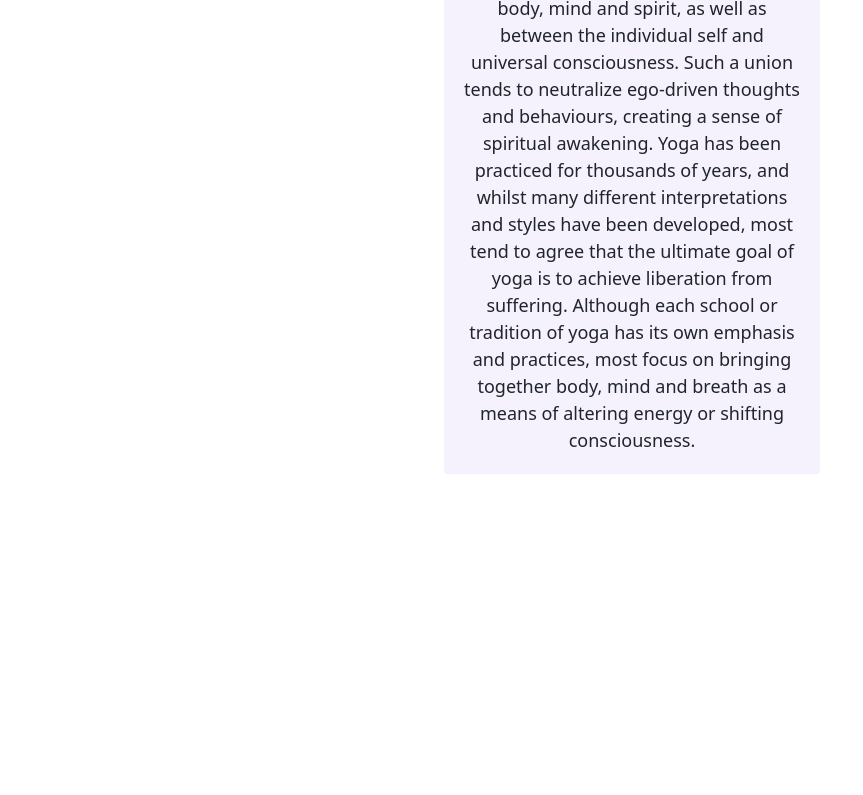
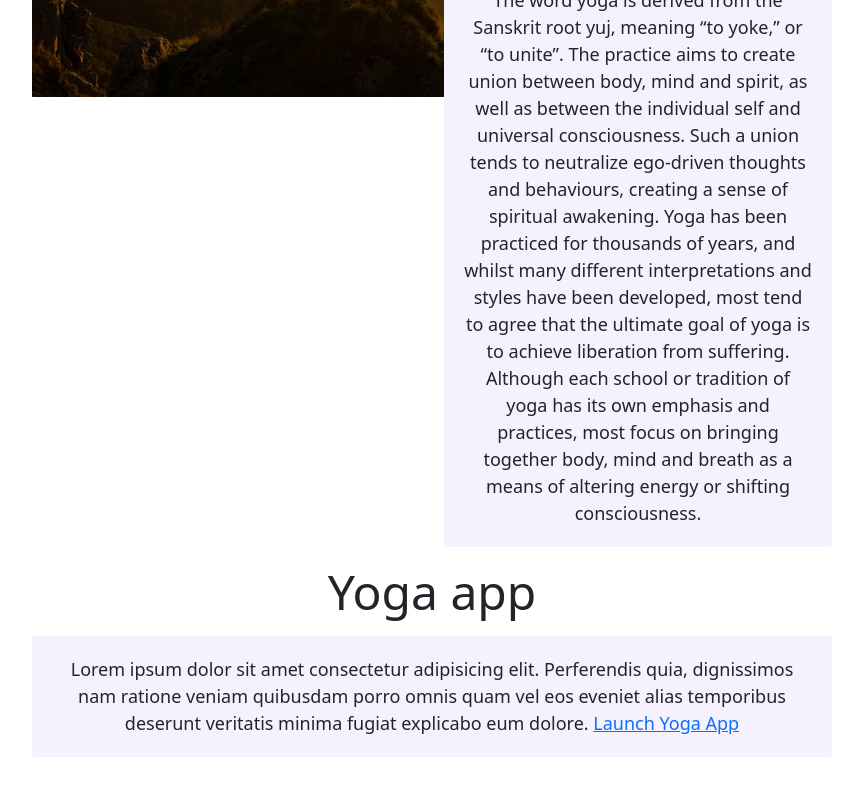
Before and after one commit to LineJinJ/SheCodes_Responsive_W2_Advanced_Bootstrap_Homework_1, a plain HTML site: page index.html in a window 1280 px wide. Shown: the part 1009-1804 px from the top of the page, without its empty margins (208-1071 px from the left). Before the commit the page ends 1559 px from the top, so only its background shows below. Drawn offline with nearby package versions, Linux system fonts and the light colour scheme.

Commit message:
Added div.container and padding in css file

```diff
--- a/index.html
+++ b/index.html
@@ -90,5 +90,12 @@
         </div>
       </div>
     </div>
+    <h2 class="mb-3">Yoga app</h2>
+    <p>
+      Lorem ipsum dolor sit amet consectetur adipisicing elit. Perferendis quia,
+      dignissimos nam ratione veniam quibusdam porro omnis quam vel eos eveniet
+      alias temporibus deserunt veritatis minima fugiat explicabo eum dolore.
+      <a href="#" class="primary-link">Launch Yoga App</a>
+    </p>
   </body>
 </html>
--- a/src/style.css
+++ b/src/style.css
@@ -89,3 +89,7 @@ p {
 .email-link:hover {
   text-decoration: underline;
 }
+
+.container {
+  padding: 100px 0 0;
+}
```
